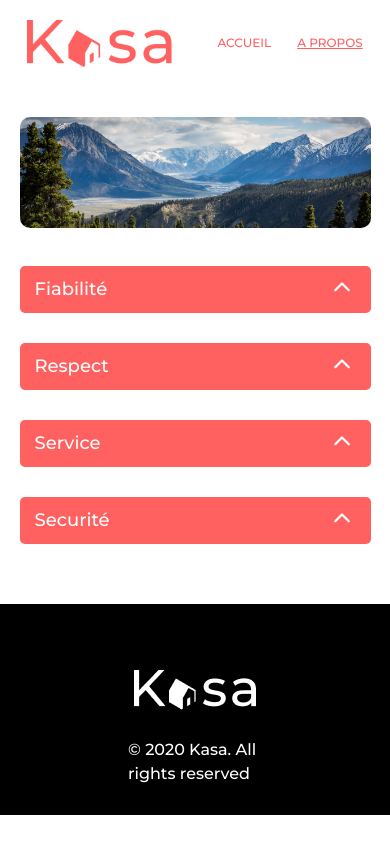
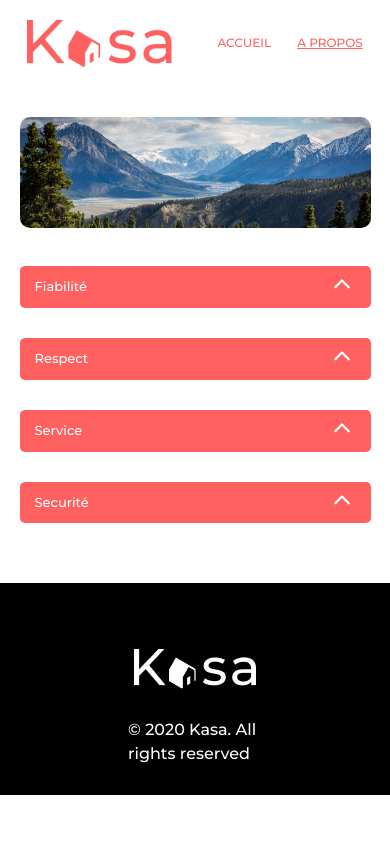
Before and after one commit to pierrepinoli/OC_Projet8__Cr-ez-une-application-web-de-location-immobili-re-avec-React, a React (Create React App) app: page /About in a window 390 px wide. Built offline with nearby package versions, Linux system fonts and the light colour scheme; a web font is replaced by a local one.

Commit message:
correction responsive housing

```diff
--- a/src/SASS/partials/responsive.scss
+++ b/src/SASS/partials/responsive.scss
@@ -41,10 +41,6 @@
     }
 
     .section__housing {
-        display: flex;
-        flex-direction: column;
-        gap: 15px;
-
         & p {
             font-size: 16px;
         }
@@ -245,8 +241,11 @@
         gap: 20px;
     }
 
-    .collapse .collapse__header {
-        font-size: 13px;
+    .collapse__container {
+
+        & .collapse__header {
+            font-size: 13px;
+        }
     }
 
     .collapse__txt {
```
